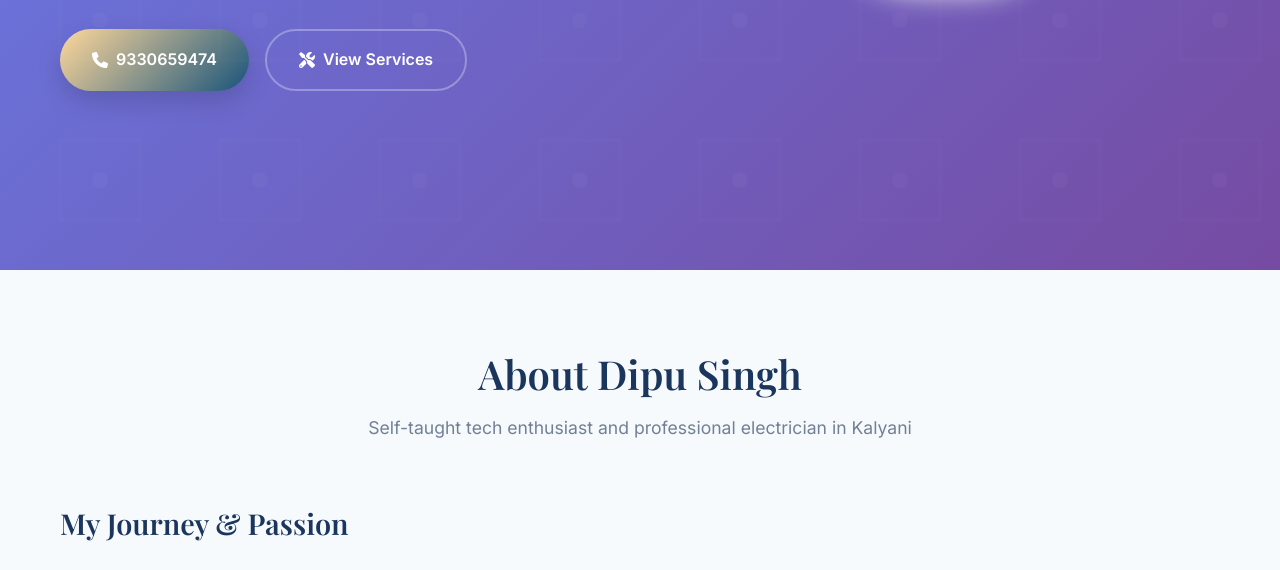
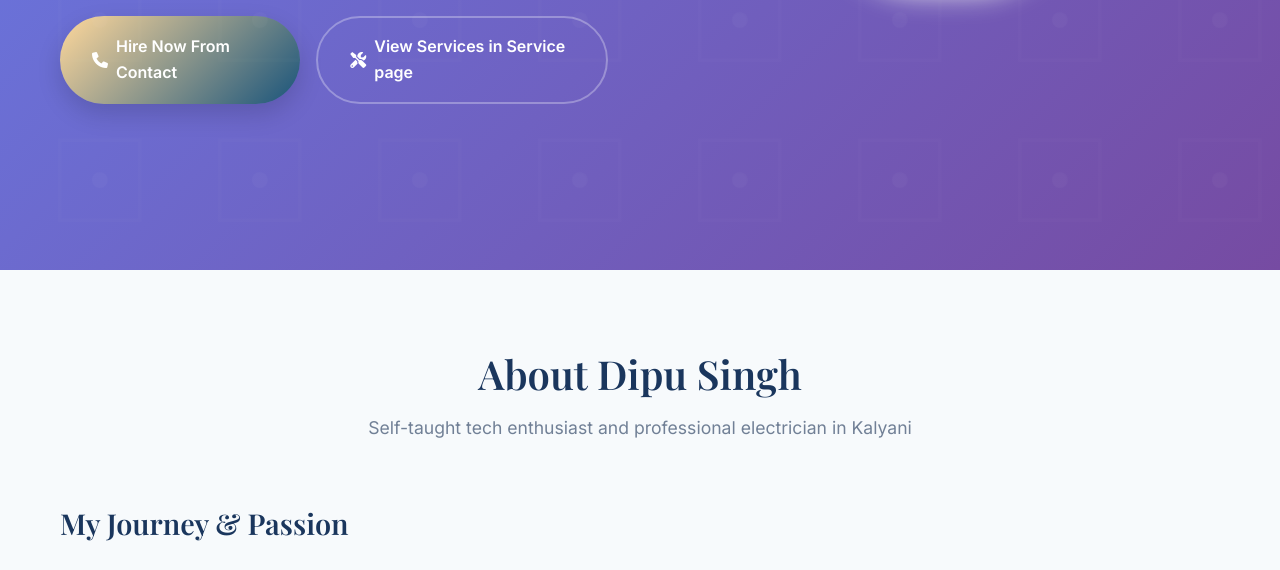
Before and after one commit to dipusinghkalyani/electrician-and-tech-expert-from-kalyani-741235, a website: page index.html in a window 1280 px wide. Shown: the part 530-1100 px from the top of the page. Drawn offline with nearby package versions, Linux system fonts and the light colour scheme.

Commit message:
Update index.html

```diff
--- a/index.html
+++ b/index.html
@@ -63,11 +63,11 @@
                     <div class="hero-buttons">
                         <a href="#contact" class="btn btn-primary">
                             <i class="fas fa-phone"></i>
-                            9330659474
+                            Hire Now From Contact
                         </a>
                         <a href="#services" class="btn btn-secondary">
                             <i class="fas fa-tools"></i>
-                            View Services
+                            View Services in Service page
                         </a>
                     </div>
                 </div>
```
